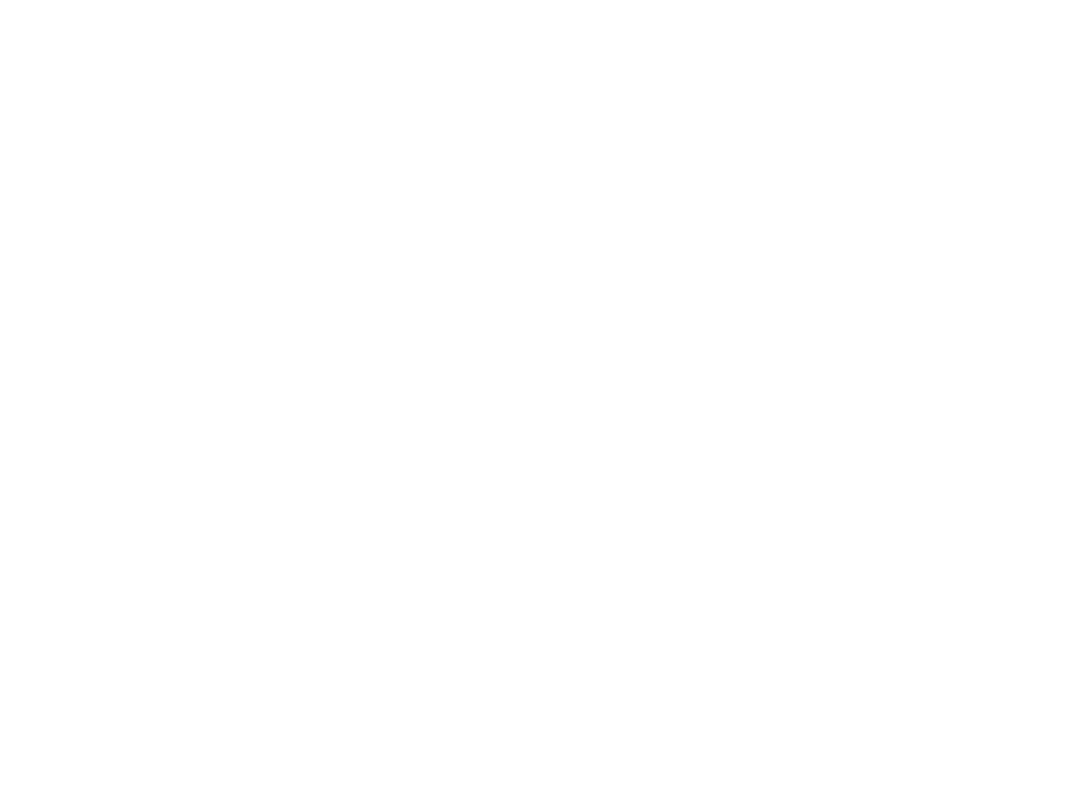
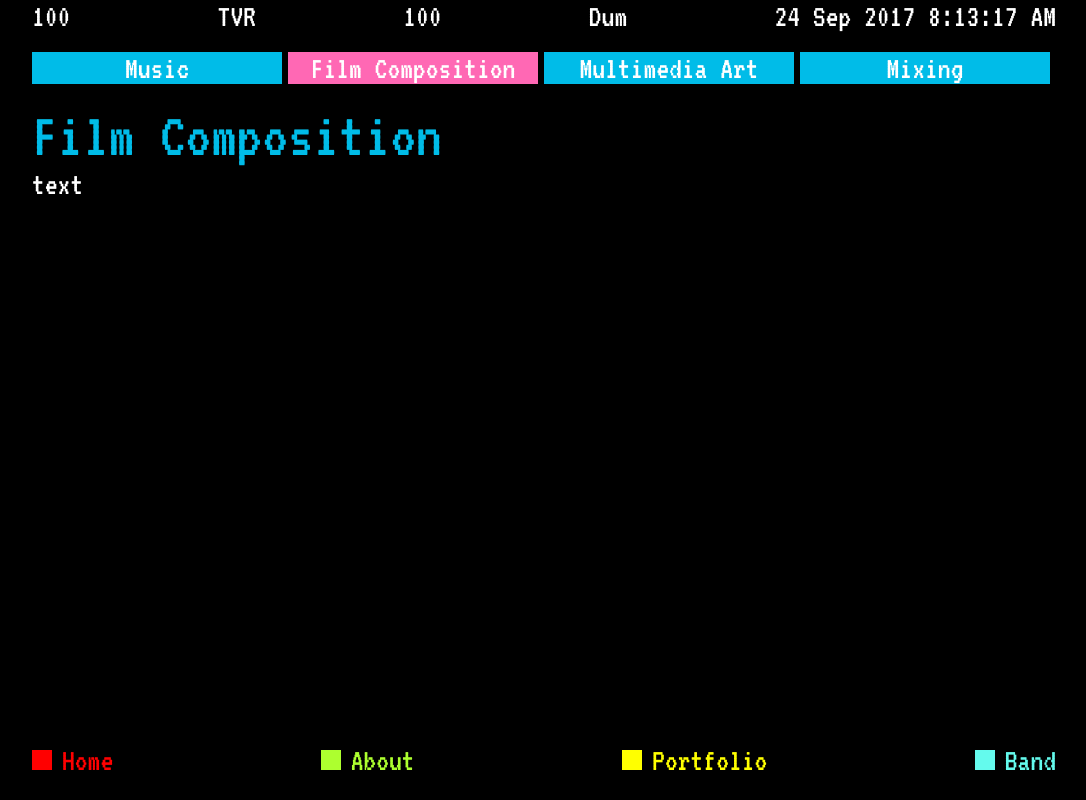
Before and after one commit to paluras/zaharen.co, a React (Vite) app: page /film in a window 1280 px wide. Before the commit this address had no page. Shown: the whole page, without its empty margins (96-1182 px from the left). Built offline with nearby package versions, Linux system fonts and the light colour scheme.

Commit message:
Add porfolio routing and move props of secondNav

```diff
--- a/src/App.css
+++ b/src/App.css
@@ -395,28 +395,38 @@ a:visited{
   width: 50%;
 }
 
-iframe{
-
-  border : 10px solid #00bce8;
-  box-shadow: 5px 5px 10px;
+iframe {
+  height: 80px;
+  background-color: #282828;
+  margin-top: 10px;
 
 }
+
+
+
+
+
 
 .secondNav{
   width: 100%;
   display: flex;
   justify-content: space-between;
+  align-items: center;
   color: white;
   background-color: #00bce8;
   font-size: 2rem;
 }
 .secondNav > a{
-
+  display: flex;
   text-align: center;
+  align-items: center;
+  justify-content: center;
   color: white;
   list-style: none;
   width: 100%;
   border-right: 6px solid black;
+  height: 100%;
+
 }
 .secondNav > li > a{
 
--- a/src/App.jsx
+++ b/src/App.jsx
@@ -7,6 +7,18 @@ import Jazz from "./Jazz"
 import Home from './Home';
 
 function App() {
+
+
+  const bioText=`Alexandru Zaharencu is a musician, composer, and multimedia artist. His music is distinguished by a dramatic component, a balance of predictability and honesty, and an approach to various genres ranging from jazz to contemporary music, film music, or sound design.
+  He was born in Tulcea, Romania, in 1998, and spent 12 years there studying classical piano performance. He continued his education at the National University of Music in Bucharest, where he earned bachelor's degrees in jazz-pop composition under Andrei Tudor and a master's in modern composition under Diana Rotaru.
+  As a composer, he has worked on numerous film and theater music projects, as well as advertising and choreographic projects. He additionally exhibited interactive installations such as Primordial feelings, an audio-visual installation based on the conversion of cathode ray tube TVs into oscilloscopes, which was shown at the Diploma 2021 festival, and Catoptro-tono v.1, which is based on catoptrophobia, the fear of mirrors, which was presented at arca.expo 1.3. In addition to his artistic work, he has worked as an audio engineer for music and film sound, as well as a sound designer or foley artist. Since 2021, he has been leading his fusion band Zaharenco, which combines jazz, classical architecture, and rock influences.
+  `
+const spotify = <div className='inspo-section'>
+<iframe className='spotify' src="https://open.spotify.com/embed/track/1Qrg8KqiBpW07V7PNxwwwL?utm_source=generator&theme=0" width="100%" height="152px" frameBorder="0" allowfullscreen="" allow="autoplay; clipboard-write; encrypted-media; fullscreen; picture-in-picture" loading="lazy"></iframe>
+<iframe className='spotify' src="https://open.spotify.com/embed/track/1Qrg8KqiBpW07V7PNxwwwL?utm_source=generator&theme=0" width="100%" height="152px" frameBorder="0" allowfullscreen="" allow="autoplay; clipboard-write; encrypted-media; fullscreen; picture-in-picture" loading="lazy"></iframe>
+<iframe className='spotify' src="https://open.spotify.com/embed/track/1Qrg8KqiBpW07V7PNxwwwL?utm_source=generator&theme=0" width="100%" height="152px" frameBorder="0" allowfullscreen="" allow="autoplay; clipboard-write; encrypted-media; fullscreen; picture-in-picture" loading="lazy"></iframe>
+<iframe className='spotify' src="https://open.spotify.com/embed/track/1Qrg8KqiBpW07V7PNxwwwL?utm_source=generator&theme=0" width="100%" height="152px" frameBorder="0" allowfullscreen="" allow="autoplay; clipboard-write; encrypted-media; fullscreen; picture-in-picture" loading="lazy"></iframe>
+</div>
 
   const mediaPhotos= <div className='media'>
       <img src="src\assets\Zahar\zahar2.JPG" alt="" />
@@ -25,6 +37,20 @@ function App() {
     <div><a href='https://linktr.ee/zaharen.co?utm_source=linktree_profile_share&ltsid=56442ba0-afdf-4bbd-8046-e6c2f7bf8572'>LinkTree</a></div>
   </div>
 
+const navItems = [
+  { text: 'Bio', url: '/bio' },
+  { text: 'Photos', url: '/photos' },
+  { text: 'Inspo', url: '/inspiration' },
+  { text: "Contact",url:"/contacts"}
+]
+
+const navItemsPort = [
+  { text: 'Music', url: '/music' },
+  { text: 'Film Composition', url: '/film' },
+  { text: 'Multimedia Art', url: '/visual' },
+  { text: "Mixing",url:"/mixing"}
+]
+
 
   return (
 
@@ -33,22 +59,47 @@ function App() {
         <Route path="/" element={<LandingPage />}/>
         <Route path="/home" element={<Home />}/>
         <Route path="/bio" element={<Blog
-        textBlog={"lorem asdada asdas das asd asda sda sdas das dasd asd asdasdasdasads asd asd da"}
+        textBlog={bioText}
         tittleBlog={"Bio"}
+        navItems={navItems}
          />}/>
         <Route path="/photos" element={<Blog
         textBlog={"Photo photo photo"}
         tittleBlog={"Photos"}
         media={mediaPhotos}
+        navItems={navItems}
          />}/>
         <Route path="/contacts" element={<Blog
         textBlog={""}
         tittleBlog={"Contacts"}
         contact={contacts}
+        navItems={navItems}
          />}/>
         <Route path="/inspiration" element={<Blog
-        textBlog={"lorem asdada asdas das asd asda sda sdas das dasd asd asdasdasdasads asd asd da"}
+        textBlog={spotify}
         tittleBlog={"Inspiration"}
+        navItems={navItems}
+        />}/>
+        <Route path="/music" element={<Blog
+        textBlog={"Music"}
+        tittleBlog={"Music"}
+        navItems={navItemsPort}
+
+        />}/>
+        <Route path="/film" element={<Blog
+        textBlog={"text"}
+        tittleBlog={"Film Composition"}
+        navItems={navItemsPort}
+        />}/>
+        <Route path="/visual" element={<Blog
+        textBlog={"text"}
+        tittleBlog={"Visual"}
+        navItems={navItemsPort}
+        />}/>
+        <Route path="/mixing" element={<Blog
+        textBlog={"text"}
+        tittleBlog={"Mixing"}
+        navItems={navItemsPort}
         />}/>
         <Route path="/jazz" element={<Jazz />}/>
       </Routes>
--- a/src/Blogs.jsx
+++ b/src/Blogs.jsx
@@ -4,7 +4,7 @@ import Nav from "./components/Nav";
 import Footer from "./components/Footer";
 import NavSecond from "./components/SecondNav";
 ///taraneala continua si aici ///
-function Blog({textBlog,tittleBlog, media,contact}){
+function Blog({textBlog,tittleBlog, media,contact, navItems}){
 
 
 
@@ -21,7 +21,7 @@ function Blog({textBlog,tittleBlog, media,contact}){
             <main className="main-blogs crt">
               <div className="blog-top">
               <Nav />
-              <NavSecond
+              <NavSecond navItems={navItems}
 
               />
 
--- a/src/Landing.jsx
+++ b/src/Landing.jsx
@@ -111,22 +111,22 @@ function LandingPage(){
                         </div>}
           {selectedButton === 'Button 2' &&    <div className="table">
                         <div className="row">
-                          <div className="title">Visual Art</div>
+                          <div className="title"><Link to="/music">Music</Link></div>
                           <div className="dots"></div>
                           <div className="value">124</div>
                         </div>
                         <div className="row">
-                          <div className="title">Mixing</div>
+                          <div className="title">Film Composition</div>
                           <div className="dots"></div>
                           <div className="value">135</div>
                         </div>
                         <div className="row">
-                          <div className="title">Film</div>
+                          <div className="title">Multimedia Art</div>
                           <div className="dots"></div>
                           <div className="value">412</div>
                         </div>
                         <div className="row">
-                          <div className="title">Music</div>
+                          <div className="title">Mixing</div>
                           <div className="dots"></div>
                           <div className="value">765</div>
                         </div>
--- a/src/components/Footer.jsx
+++ b/src/components/Footer.jsx
@@ -15,7 +15,7 @@ function Footer(){
 
         <div className="news">
           <div className="box yellow"></div>
-          <Link to="/bio"> <p>Portfolio</p></Link>
+          <Link to="/music"> <p>Portfolio</p></Link>
         </div>
 
         <div className="sport">
--- a/src/components/SecondNav.jsx
+++ b/src/components/SecondNav.jsx
@@ -4,7 +4,7 @@ import { useState, useEffect } from "react";
 
 
 
-function NavSecond(){
+function NavSecond({navItems}){
 
     const location = useLocation();
     const [activeIndex, setActiveIndex] = useState(0);
@@ -15,12 +15,7 @@ function NavSecond(){
       setActiveIndex(index);
     }, [location.pathname]);
 
-    const navItems = [
-        { text: 'Bio', url: '/bio' },
-        { text: 'Photos', url: '/photos' },
-        { text: 'Inspo', url: '/inspiration' },
-        { text: "Contact",url:"/contacts"}
-      ];
+
 
 ////asta este taraneala trebuie refacut,,,, trebuie sa faci cu map dintr un array , ca e groaznic ce se intampla aici//
 ///sau sa folosesti un json , cred ca trebuie json cel mai bine//
```
